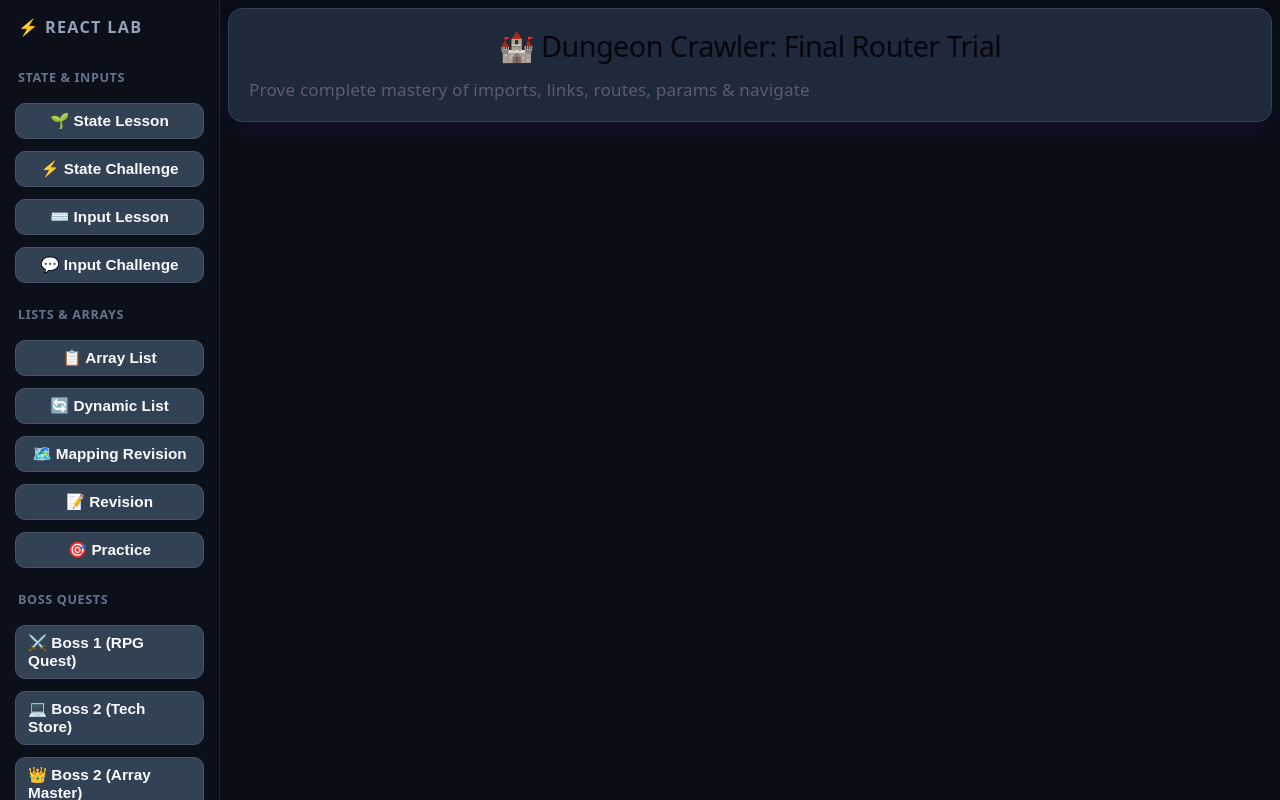
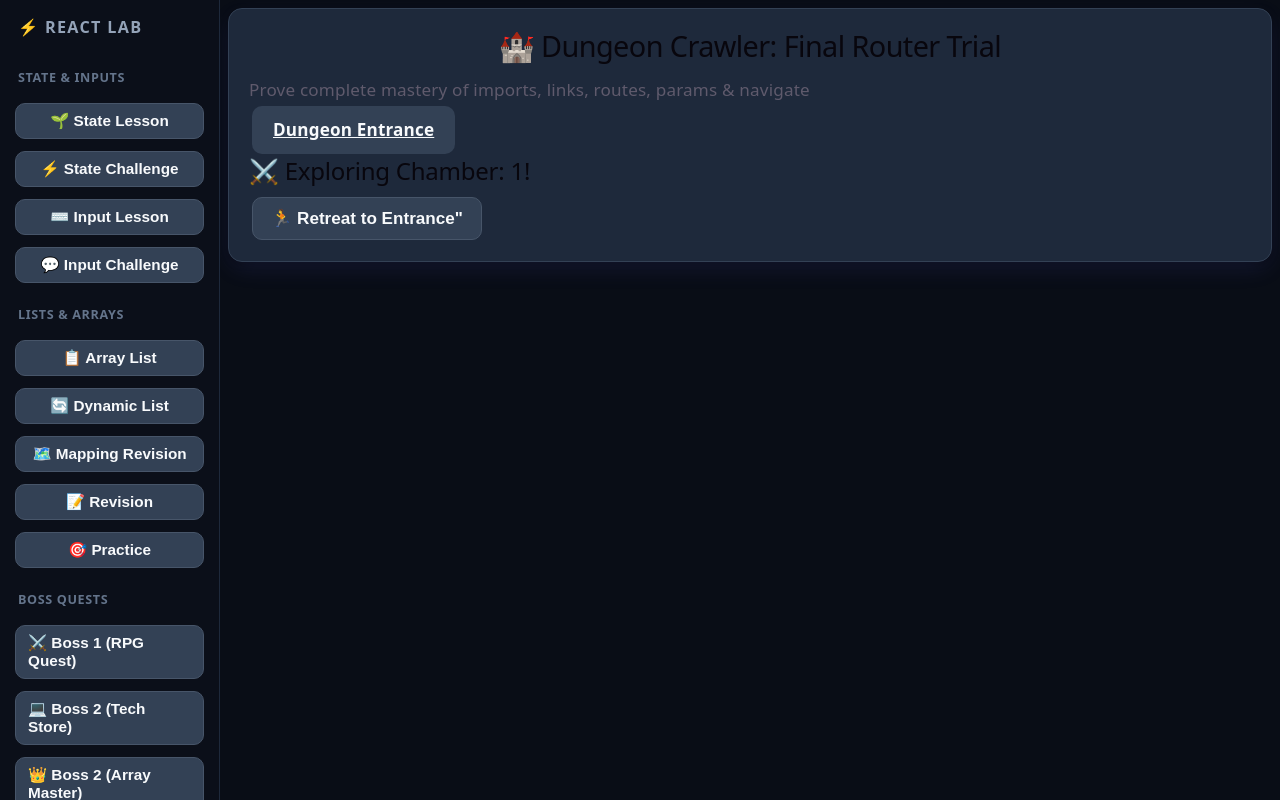
Before and after one commit to Samket1/React-, a React (Vite) app in the folder first-react-app/: page /entrance/1 in a window 1280 px wide. Built offline with nearby package versions, Linux system fonts and the light colour scheme.

Commit message:
feat: add DungeonRouter component for dungeon crawler navigation

```diff
--- a/first-react-app/src/DungeonRouter.jsx
+++ b/first-react-app/src/DungeonRouter.jsx
@@ -1,12 +1,42 @@
 import './App.css'
+import { Route, Routes, Link, useNavigate, useParams } from 'react-router-dom'
+function Chamber() {
+    const { roomName } = useParams()
+    const back = useNavigate()
+    return (
+        <div>
+            <h2>⚔️ Exploring Chamber: {roomName}!</h2>
 
+            <button onClick={() => back("/entrance")}>🏃 Retreat to Entrance"</button>
+        </div>
+    )
+}
+function Entrance() {
+    return (
+        <div>
+            <h2>"🏰 You stand at the Dungeon Gate. Pick a dungeon chamber to explore: </h2>
+            <div>
+                <Link className='btn' to="/entrance/Dragon-Lair"> Dragon-Lair </Link>
+                <Link className='btn' to="/entrance/Goblin-Mine"> Goblin-Mine </Link>
+                <Link className='btn' to="/entrance/Treasury-Vault"> Treasury-Vault</Link>
+            </div>
+
+        </div>
+    )
+}
 function DungeonRouter() {
     return (
         <div className="card">
             <h1 className="header">🏰 Dungeon Crawler: Final Router Trial</h1>
             <p className="subtitle">Prove complete mastery of imports, links, routes, params & navigate</p>
+            <div>
+                <Link className='btn' to="/entrance">Dungeon Entrance</Link>
+            </div>
 
-            {/* The Trial Begins Here! */}
+            <Routes>
+                <Route path="/entrance" element={<Entrance />} />
+                <Route path="/entrance/:roomName" element={<Chamber />} />
+            </Routes>
 
         </div>
     )
```
